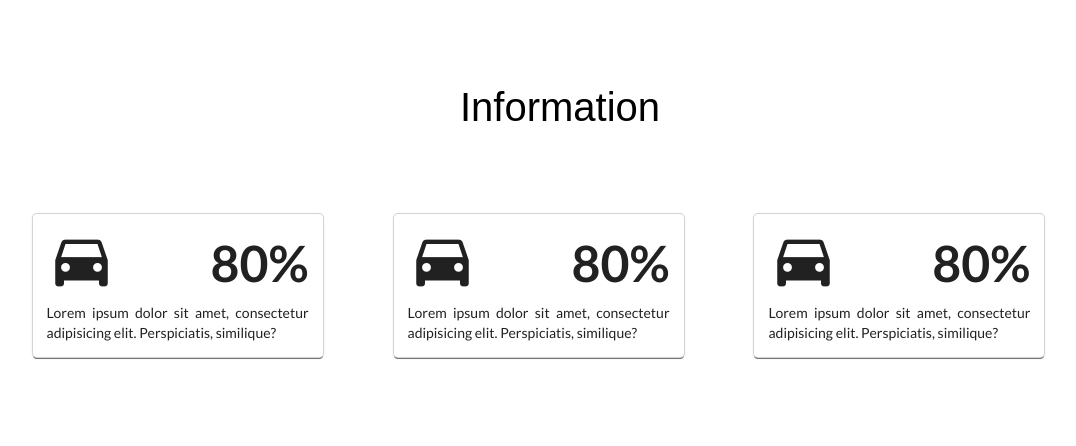
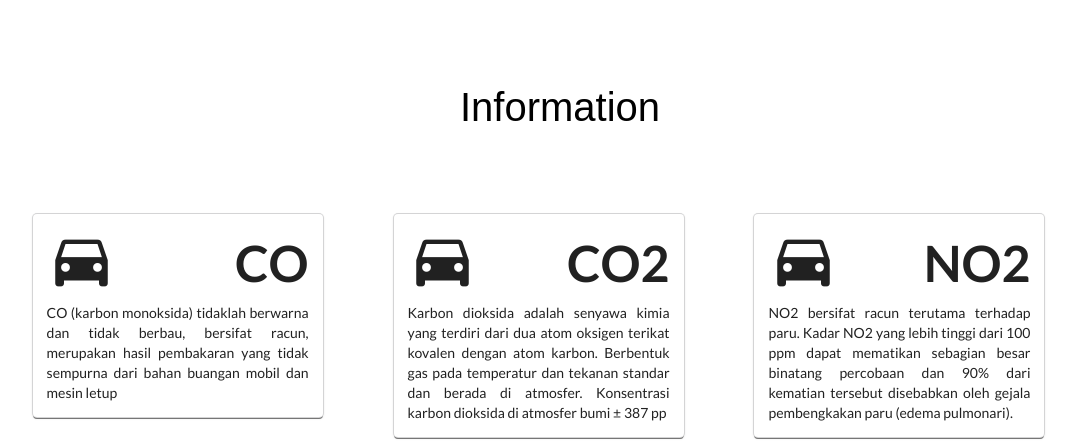
Before and after one commit to HelloPutra/Pelikan-Frontend-Web, a CodeIgniter app: page /database/index.php/maps/index in a window 1280 px wide. Shown: the part 1222-1668 px from the top of the page, without its empty margins (80-1156 px from the left). Run offline with CodeIgniter, Linux system fonts and the light colour scheme; some libraries are stand-ins or nearby versions; some web fonts are replaced.

Commit message:
Perubahan Konten

```diff
--- a/application/views/map/index.php
+++ b/application/views/map/index.php
@@ -333,10 +333,10 @@
 											<p><i class="material-icons">time_to_leave</i></p>
 										</div>
 										<div class="eight wide computer right aligned column">
-											<p style="font-size: 50px; font-weight: bolder;">80%</p>
+											<p style="font-size: 50px; font-weight: bolder;">CO</p>
 										</div>
 										<div class="sixteen wide computer justify-pelikan column">
-											Lorem ipsum dolor sit amet, consectetur adipisicing elit. Perspiciatis, similique?
+											CO (karbon monoksida) tidaklah berwarna dan tidak berbau, bersifat racun, merupakan hasil pembakaran yang tidak sempurna dari bahan buangan mobil dan mesin letup
 										</div>
 									</div>
 								</div>
@@ -354,10 +354,10 @@
 											<p><i class="material-icons">time_to_leave</i></p>
 										</div>
 										<div class="eight wide computer right aligned column">
-											<p style="font-size: 50px; font-weight: bolder;">80%</p>
+											<p style="font-size: 50px; font-weight: bolder;">CO2</p>
 										</div>
 										<div class="sixteen wide computer justify-pelikan column">
-											Lorem ipsum dolor sit amet, consectetur adipisicing elit. Perspiciatis, similique?
+										 Karbon dioksida adalah senyawa kimia yang terdiri dari dua atom oksigen terikat kovalen dengan atom karbon. Berbentuk gas pada temperatur dan tekanan standar dan berada di atmosfer. Konsentrasi karbon dioksida di atmosfer bumi ± 387 pp
 										</div>
 									</div>
 								</div>
@@ -375,10 +375,10 @@
 											<p><i class="material-icons">time_to_leave</i></p>
 										</div>
 										<div class="eight wide computer right aligned column">
-											<p style="font-size: 50px; font-weight: bolder;">80%</p>
+											<p style="font-size: 50px; font-weight: bolder;">NO2</p>
 										</div>
 										<div class="sixteen wide computer justify-pelikan column">
-											Lorem ipsum dolor sit amet, consectetur adipisicing elit. Perspiciatis, similique?
+										NO2 bersifat racun terutama terhadap paru. Kadar NO2 yang lebih tinggi dari 100 ppm dapat mematikan sebagian besar binatang percobaan dan 90% dari kematian tersebut disebabkan oleh gejala pembengkakan paru (edema pulmonari).
 										</div>
 									</div>
 								</div>
@@ -388,6 +388,71 @@
 					</div>
 
 
+				</div>
+				<div class="row">
+					<div class="five wide computer sixteen wide phone column">
+						<div class="ui link cards">
+						  <div class="grey card">
+						    <div class="content">
+								<div class="ui grid">
+									<div class="row">
+										<div class="eight wide computer left aligned column">
+											<p><i class="material-icons">time_to_leave</i></p>
+										</div>
+										<div class="eight wide computer right aligned column">
+											<p style="font-size: 50px; font-weight: bolder;">CFC</p>
+										</div>
+										<div class="sixteen wide computer justify-pelikan column">
+										 Chloro Fluoro Carbon (CFC) adalah sejenis emisi yang dapat menyebabkan kerusakan lapisan ozon (lapisan pelindung bumi dari sinar ultraviolet). CFC juga disebut freon
+										</div>
+									</div>
+								</div>
+						    </div>
+						  </div>
+						</div>
+					</div>
+					<div class="five wide computer sixteen wide phone column">
+						<div class="ui link cards">
+						  <div class="grey card">
+						    <div class="content">
+								<div class="ui grid">
+									<div class="row">
+										<div class="eight wide computer left aligned column">
+											<p><i class="material-icons">time_to_leave</i></p>
+										</div>
+										<div class="eight wide computer right aligned column">
+											<p style="font-size: 50px; font-weight: bolder;">HC</p>
+										</div>
+										<div class="sixteen wide computer justify-pelikan column">
+										hidrokarbon adalah sebuah senyawa yang terdiri dari unsur atom karbon (C) dan atom hidrogen (H). Seluruh hidrokarbon memiliki rantai karbon dan atom-atom hidrogen yang berikatan dengan rantai tersebut
+										</div>
+									</div>
+								</div>
+						    </div>
+						  </div>
+						</div>
+					</div>
+					<div class="five wide computer sixteen wide phone column">
+						<div class="ui link cards">
+						  <div class="grey card">
+						    <div class="content">
+								<div class="ui grid">
+									<div class="row">
+										<div class="eight wide computer left aligned column">
+											<p><i class="material-icons">time_to_leave</i></p>
+										</div>
+										<div class="eight wide computer right aligned column">
+											<p style="font-size: 50px; font-weight: bolder;">Pb</p>
+										</div>
+										<div class="sixteen wide computer justify-pelikan column">
+										Timbal atau Timbel adalah suatu unsur kimia dalam tabel periodik yang memiliki lambang Pb dan nomor atom 82
+										</div>
+									</div>
+								</div>
+						    </div>
+						  </div>
+						</div>
+					</div>
 				</div>
 				<div class="padding-pelikan"></div>
 				<div class="row">
@@ -456,7 +521,7 @@ var chart = new CanvasJS.Chart("chartContainer", {
 	exportEnabled: true,
 	animationEnabled: true,
 	title: {
-		text: "Lorem Ipsum Dolor"
+		text: "Penyebaran Penyakit"
 	},
 	data: [{
 		type: "pie",
@@ -467,10 +532,10 @@ var chart = new CanvasJS.Chart("chartContainer", {
 		indexLabelFontSize: 10,
 		indexLabel: "{label} - {y}%",
 		dataPoints: [
-			{ y: 51.08, label: "Chrome" },
-			{ y: 27.34, label: "Internet Explorer" },
-			{ y: 10.62, label: "Firefox" },
-			{ y: 10.75, label: "Safari" }
+			{ y: 51.08, label: "Bronchitis kronika" },
+			{ y: 27.34, label: "Emphysema" },
+			{ y: 10.62, label: "Bronkopneumonia" },
+			{ y: 10.75, label: "Asma" }
 		]
 	}]
 });
--- a/index.html
+++ b/index.html
@@ -431,6 +431,7 @@
 <script src="assets/js/jquery.min.js"></script>
 <script src="assets/semantic/semantic.min.js"></script>
 <script src="assets/canvasjs/canvasjs.min.js"></script>
+
 <script>
 var chart = new CanvasJS.Chart("chartContainer", {
 	theme: "light2", // "light1", "light2", "dark1", "dark2"
```
